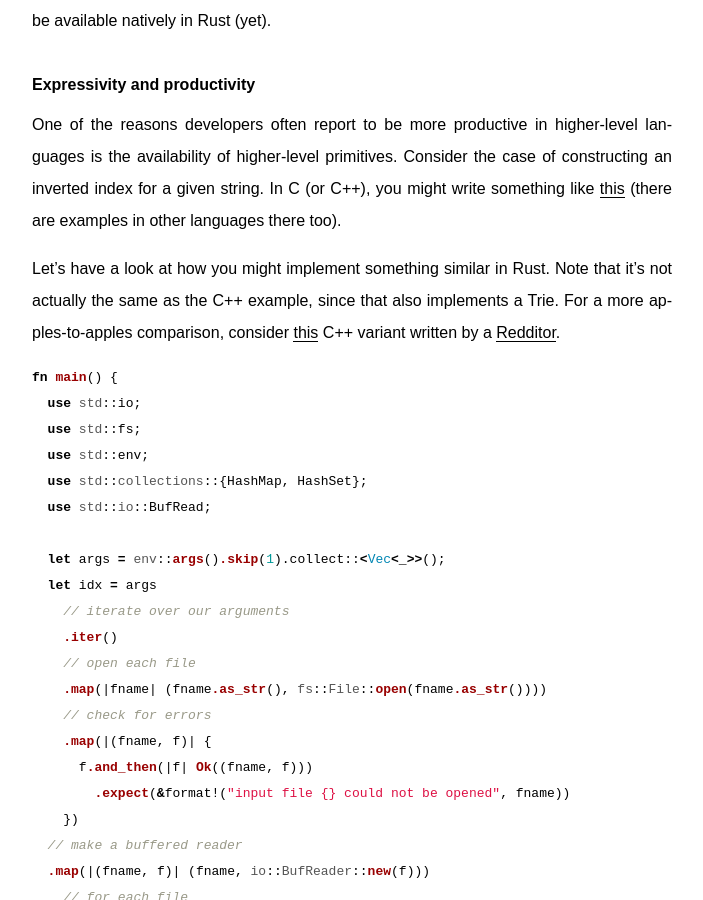
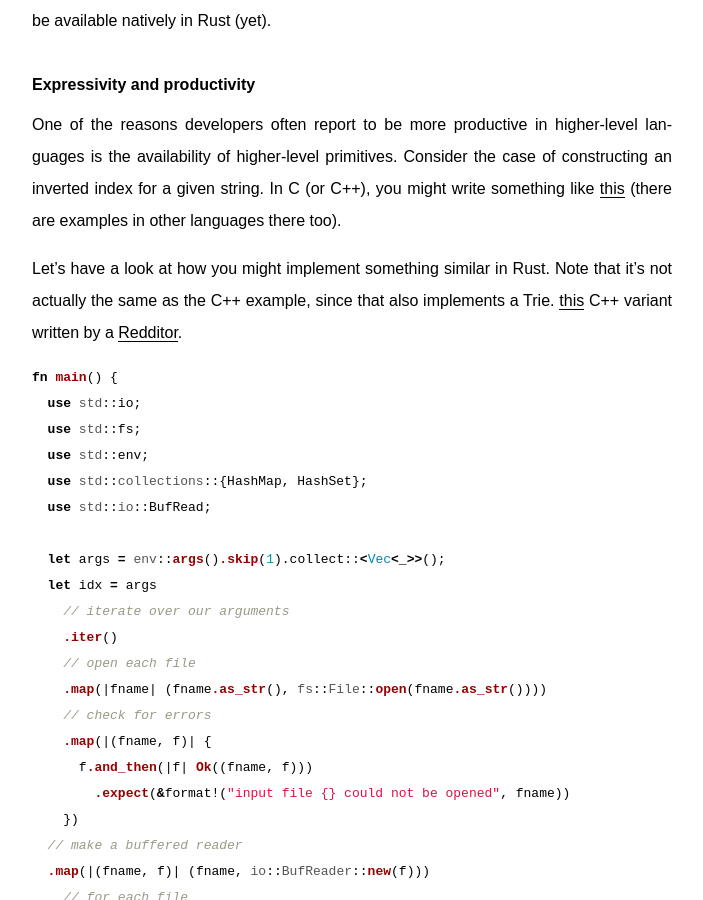
Before and after one commit to jonhoo/thesquareplanet.com, a Jekyll site: the page built from _posts/2016-05-25-the-path-to-rust.md, in a window 1280 px wide and 900 px high, scrolled down 3643 px. Shown: the whole window, without its empty margins (288-991 px from the left). Built offline with Jekyll 4.4.1, drawn with Linux system fonts in a browser that asks for light colours; comment, search, counter and statistics services are not loaded.

Commit message:
Actual non-Trie C++ impl

````diff
--- a/_posts/2016-05-25-the-path-to-rust.md
+++ b/_posts/2016-05-25-the-path-to-rust.md
@@ -165,10 +165,10 @@
 
 Let's have a look at how you might implement something similar in Rust.
 Note that it's not actually the same as the C++ example, since that also
-implements a Trie. For a more apples-to-apples comparison, consider
-[this](https://gist.github.com/jcelerier/28c3d159d8fa52a741667d21f18870e8)
+implements a Trie.
+[this](http://pastebin.com/cSJSNWMa)
 C++ variant written by a
-[Redditor](https://www.reddit.com/r/programming/comments/4l3uhn/the_path_to_rust/d3k8rbx).
+[Redditor](https://www.reddit.com/r/programming/comments/4l3uhn/the_path_to_rust/d3kffvk).
 
 ```rust
 fn main() {
````
